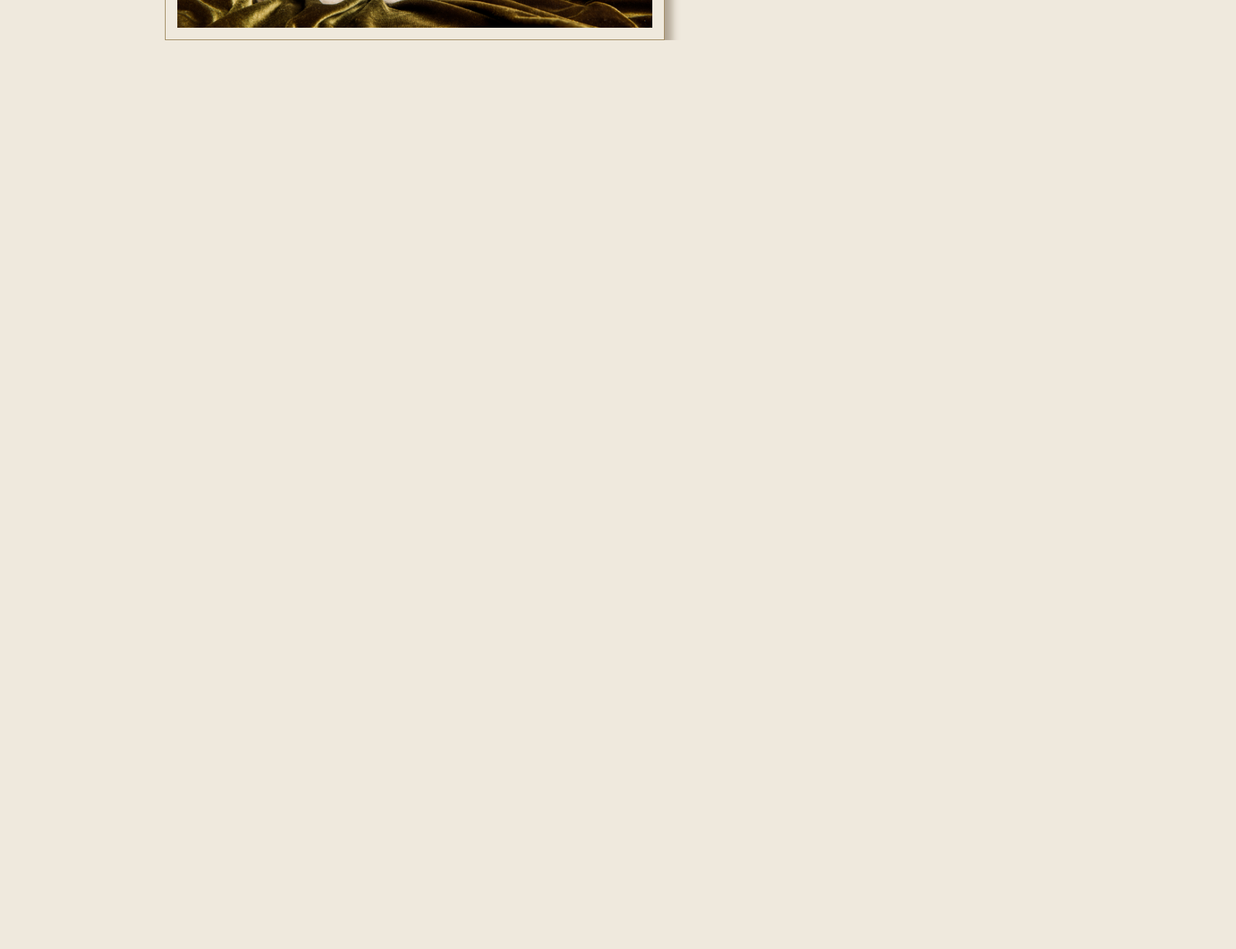
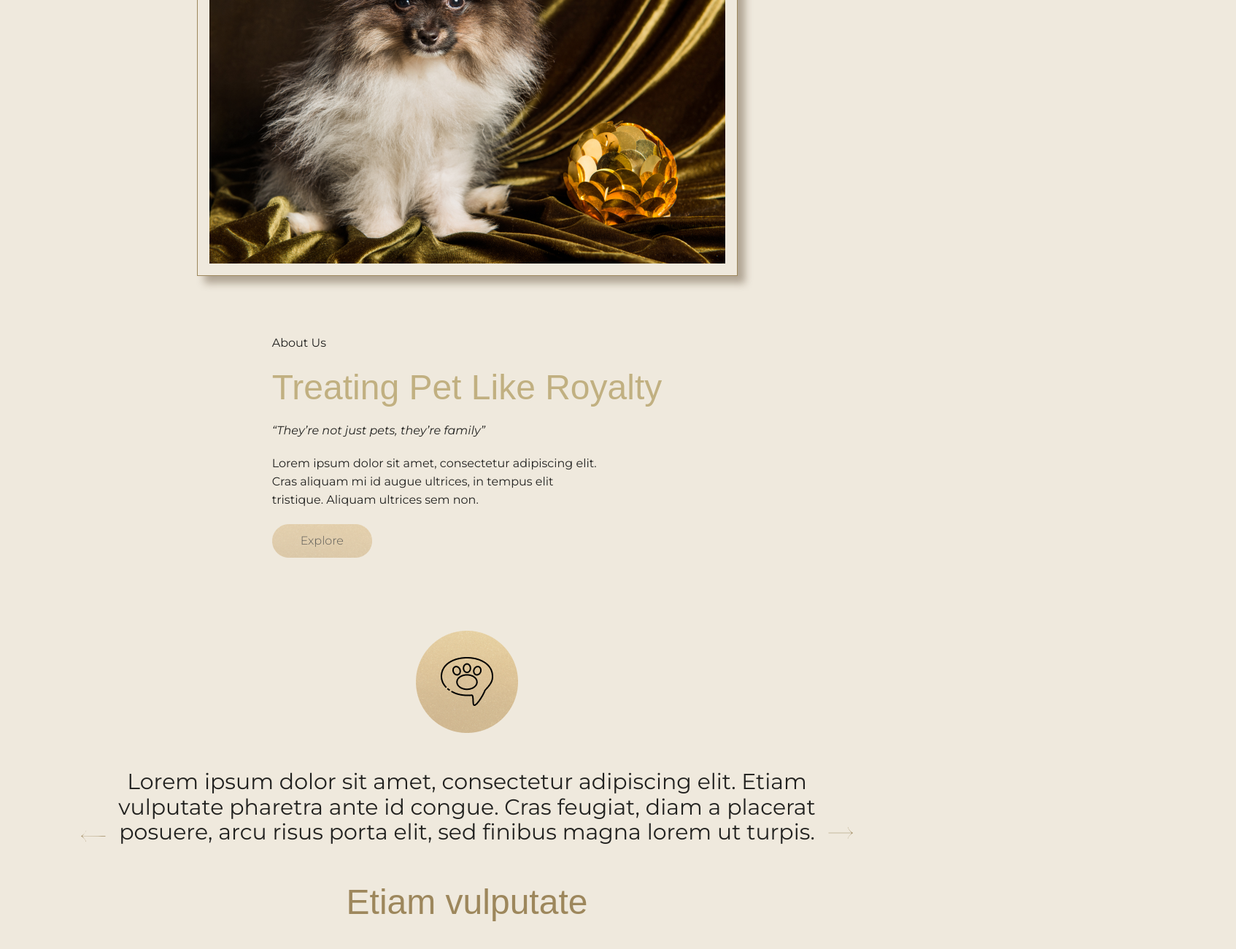
Before and after one commit to irabasara/wildkingdom, a website built with Parcel: page src/index.html in a window 1280 px wide. Shown: the part 5155-6455 px from the top of the page at 73% size, 1694 px wide, since content can reach past the window. Before the commit the page ends 5210 px from the top, so only its background shows below. Built offline with nearby package versions, Linux system fonts and the light colour scheme; files whose address does not match are found by name; a web font is replaced by a local one.

Commit message:
contacts

```diff
--- a/src/css/common.css
+++ b/src/css/common.css
@@ -1,5 +1,5 @@
 @import '../../node_modules/normalize.css/normalize.css';
-/* @import '../../node_modules/swiper/swiper.css'; */
+@import '../../node_modules/swiper/swiper.css';
 /* @import '../../node_modules/swiper/modules/navigation.css'; */
 
 * {
@@ -177,6 +177,7 @@ section {
   position: relative;
   color: var(--accent-color);
   z-index: 1;
+  bottom: -120vh;
 }
 .footer-wrap {
   margin: 0 auto;
@@ -435,25 +436,25 @@ section {
   min-height: 100px;
   min-width: 300px;
   background: var(--accent-color);
+}
+.contact-us-container {
   position: relative;
 }
 .contact-us-wrap {
   display: grid;
   grid-template-columns: 2fr 1fr;
   padding-top: 300px;
+  padding-bottom: 300px;
 }
 .contact-us-wrap .top-blok {
   margin-left: 100px;
 }
-.contact-img {
-  max-width: 824px;
-  max-height: 900px;
-}
+
 .contact-us-first-img {
   position: absolute;
   z-index: 1;
   top: 60px;
-  max-width: 685px;
+  min-width: 280px;
   padding: 16px;
   border: 1px solid var(--accent-bg);
   box-shadow: 10px 10px 10px 0px rgba(60, 38, 12, 0.35);
@@ -464,11 +465,62 @@ section {
   left: 226px;
   z-index: 2;
   margin-top: 60px;
-  max-width: 685px;
+  min-width: 280px;
   padding: 16px;
   border: 1px solid var(--accent-bg);
   box-shadow: 10px 10px 10px 0px rgba(60, 38, 12, 0.35);
 }
+.qoute-wrap img {
+  margin: 0 auto;
+}
+.qoute-wrap {
+  text-align: center;
+  color: var(--accent-bg);
+}
+.quote {
+  max-width: 1185px;
+  color: var(--main-color);
+  font-size: 30px;
+  margin: 50px auto;
+}
+.quote-autor {
+  font-family: var(--accent-font);
+  font-weight: normal;
+  font-size: 48px;
+}
+.quote-swiper-button-prev {
+  position: absolute;
+  left: 0;
+  top: 50%;
+  rotate: 180deg;
+  fill: var(--accent-bg);
+  cursor: pointer;
+  width: fit-content;
+}
+.quote-swiper-button-next {
+  position: absolute;
+  right: 0;
+  top: 50%;
+  fill: var(--accent-bg);
+  cursor: pointer;
+  width: fit-content;
+}
+.swiper {
+  position: relative;
+}
+/* .qoute-swiper {
+  width: 100%;
+  height: 100%;
+}
+
+.qoute-swiper-slide {
+  text-align: center;
+  font-size: 18px;
+  background: #fff;
+  display: flex;
+  justify-content: center;
+  align-items: center;
+} */
 
 /* ======================= */
 /* ======================= */
@@ -500,9 +552,19 @@ section {
 }
 
 @media (max-width: 1239px) {
+  .contact-us-wrap .top-blok {
+    margin-left: 0;
+    margin-top: 40px;
+  }
+  .contact-us-first-img {
+    position: static;
+  }
+  .contact-us-second-img {
+    position: static;
+  }
   .contact-us-wrap {
-    grid-template-columns: auto;
-    grid-template-rows: 2.5fr 1fr;
+    padding-top: 60px;
+    grid-template-columns: 1fr;
   }
   .servises-grid-list {
     grid-template-columns: 1fr;
@@ -623,3 +685,21 @@ section {
     width: 40%;
   }
 }
+
+@media (max-width: 1440px) {
+  .contact-img,
+  .contact-us-wrap .top-blok {
+    margin: 40px auto;
+  }
+  .contact-us-first-img {
+    position: static;
+  }
+  .contact-us-second-img {
+    position: static;
+  }
+  .contact-us-wrap {
+    padding-bottom: 60px;
+    padding-top: 60px;
+    grid-template-columns: 1fr;
+  }
+}
--- a/src/index.html
+++ b/src/index.html
@@ -229,8 +229,9 @@
           </ul>
         </div>
       </section>
-      <section class="container contact-us-bg">
-        <div class="contact-us-wrap">
+      <section class="contact-us-container">
+        <div class="contact-us-bg"></div>
+        <div class="contact-us-wrap container">
           <div class="contact-img">
         <img class="contact-us-first-img" src="./img/contact-us-1.png" alt="dog">
         <img class="contact-us-second-img" src="./img/contact-us-2.png" alt="cat">
@@ -253,8 +254,49 @@
 
       </section>
 
+      <section class="container">
+        <div class="qoute-wrap">
+          <img src="./img/qoute.png" alt="quote">
+          <div class="swiper mySwiper">
+                      <div class="qoute-swiper-wrapper">
+                        <div class="qoute-swiper-slide">
+                          <p class="quote">Lorem ipsum dolor sit amet, consectetur adipiscing elit. Etiam vulputate pharetra ante id congue. Cras feugiat, diam a
+                          placerat posuere, arcu risus porta elit, sed finibus magna lorem ut turpis.</p>
+                          <p class="quote-autor">Etiam vulputate</p>
+                        </div>
+                        <!-- <div class="qoute-swiper-slide">
+                          <p class="quote">Lorem ipsum dolor sit amet, consectetur adipiscing elit. Etiam vulputate pharetra ante id congue.
+                            Cras feugiat, diam a
+                            placerat posuere, arcu risus porta elit, sed finibus magna lorem ut turpis.</p>
+                          <p class="quote-autor">Vulputate</p>
+                        </div>
+                        <div class="qoute-swiper-slide">
+                          <p class="quote">Lorem ipsum dolor sit amet, consectetur adipiscing elit. Etiam vulputate pharetra ante id congue.
+                            Cras feugiat, diam a
+                            placerat posuere, arcu risus porta elit, sed finibus magna lorem ut turpis.</p>
+                          <p class="quote-autor">Etiam</p>
+                        </div> -->
+
+                      </div>
+                   <div class="quote-swiper-btn">
+                    <div class="quote-swiper-button-prev">
+                      <svg width="34" height="16">
+                        <use xlink:href="./img/icons.svg#icon-arrow"></use>
+                      </svg>
+                    </div>
+                      <div class="quote-swiper-button-next">
+                        <svg width="34" height="16">
+                          <use xlink:href="./img/icons.svg#icon-arrow"></use>
+                        </svg>
+                      </div>
+
+                   </div>
+                    </div>
+        </div>
+      </section>
+
     </main>
-    <!-- <footer  class="footer">
+    <footer  class="footer">
       <div class="footer-wrap container">
       <div class="footer-top-container">
 
@@ -315,7 +357,7 @@
         <p>Copyright Dotcreativemarket</p>
       </div>
       </div>
-    </footer> -->
+    </footer>
   <script type="module" src="./js/main.js"></script>
   <script type="module" src="./js/swiper.js"></script>
 
--- a/src/js/swiper.js
+++ b/src/js/swiper.js
@@ -1,38 +1,30 @@
 import Swiper from 'swiper';
 
 const swiper = new Swiper('.swiper', {
-  effect: 'creative',
-  creativeEffect: {
-    prev: {
-      translate: [0, 0, -400],
-    },
-    next: {
-      translate: ['100%', 0, 0],
-    },
-  },
   direction: 'horizontal',
-  sledesPerView: 4,
+  sledesPerView: 1,
   spaceBetween: 10,
   loop: true,
   keyboard: {
     enabled: true,
   },
   navigation: {
-    nextEl: '.swiper-button-next',
-    prevEl: '.swiper-button-prev',
+    nextEl: '.quote-swiper-button-next',
+    prevEl: '.quote-swiper-button-prev',
   },
 });
 
-// const swiperEl = document.querySelector('.swiper-wrapper');
-const buttonNextEl = document.querySelector('.swiper-button-next');
-const buttonPrevEl = document.querySelector('.swiper-button-prev');
+// const buttonNextEl = document.querySelector('.swiper-button-next');
+// const buttonPrevEl = document.querySelector('.swiper-button-prev');
+const QuoteButtonNextEl = document.querySelector('.quote-swiper-button-next');
+const QuoteButtonPrevEl = document.querySelector('.quote-swiper-button-prev');
 
-buttonNextEl.addEventListener('click', () => {
+QuoteButtonNextEl.addEventListener('click', () => {
   swiper.slideNext();
   console.log('object');
 });
 
-buttonPrevEl.addEventListener('click', () => {
+QuoteButtonPrevEl.addEventListener('click', () => {
   swiper.slideNext();
   console.log('object');
 });
```
Also changed, not shown: src/img/qoute.png (added).
